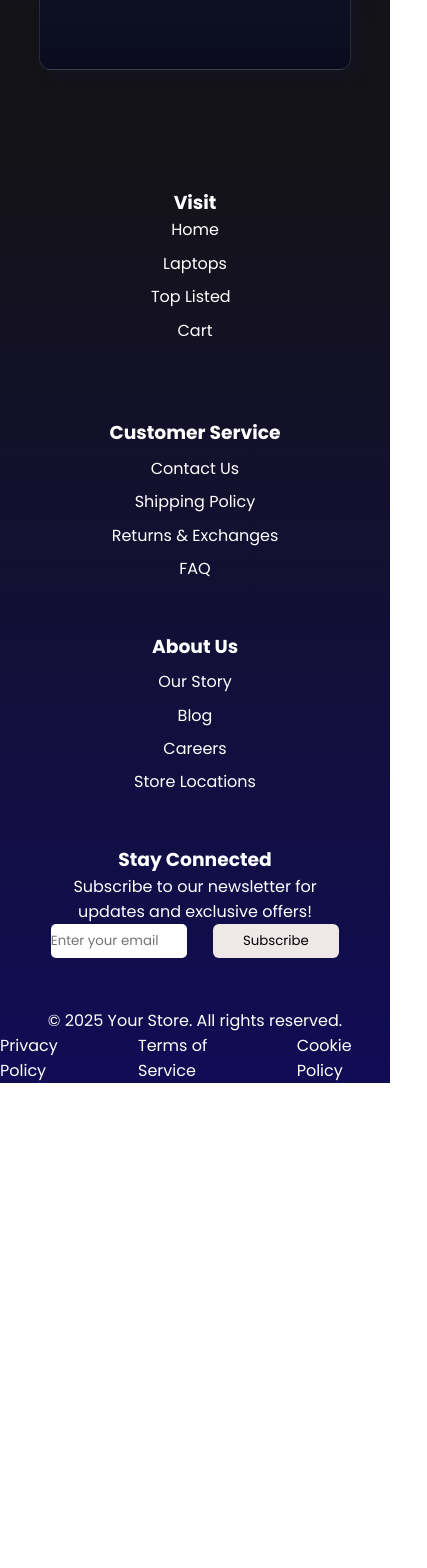
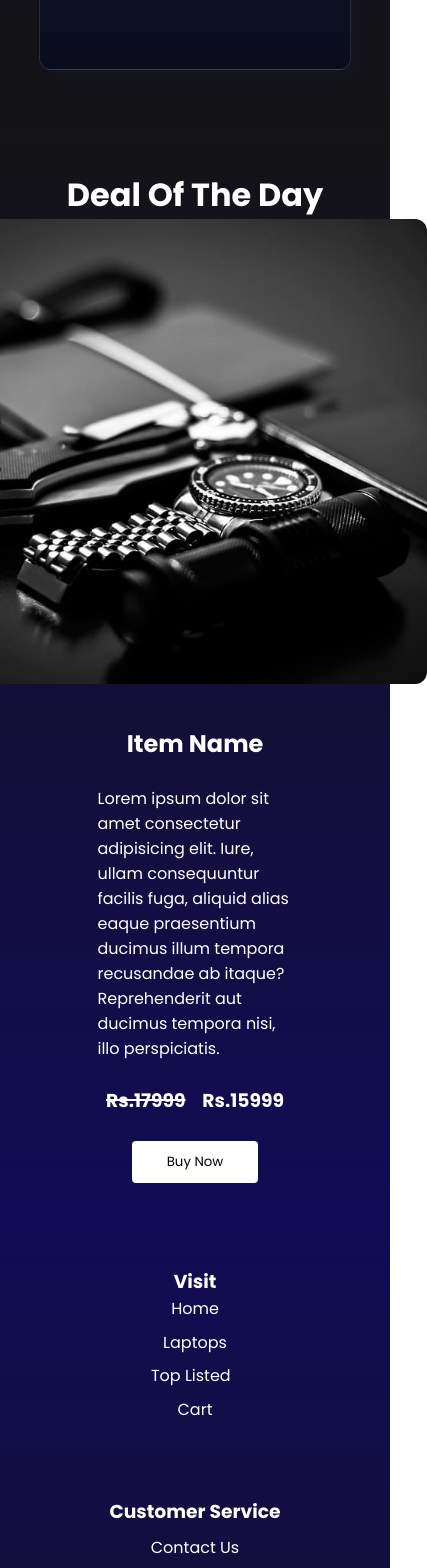
Before and after one commit to yasirakhlaque/React-E-Commerce, a React (Vite) app: page / in a window 390 px wide. Shown: the part 5500-7068 px from the top of the page, 427 px wide, since content can reach past the window. Before the commit the page ends 6583 px from the top, so only its background shows below. Built offline with nearby package versions, Linux system fonts and the light colour scheme; a web font is replaced by a local one.

Commit message:
added deal of the day

```diff
--- /dev/null
+++ b/src/Pages/DealofDay.jsx
@@ -0,0 +1,23 @@
+import '../styles/DealofDay.css'
+import { useContext } from 'react';
+import { ThemeContext } from '../App';
+
+export default function DealofDay(){
+    const { theme } = useContext(ThemeContext);
+    return(
+        <div className={`deal-fo-day ${theme}`}>
+            <h1>Deal Of The Day</h1>
+            <div className="deal-content">
+                <div className="deal-img">
+                    <img src="Images/shop.png" alt="deal" />
+                </div>
+                <div className="deal-data">
+                    <h2>Item Name</h2>
+                    <p>Lorem ipsum dolor sit amet consectetur adipisicing elit. Iure, ullam consequuntur facilis fuga, aliquid alias eaque praesentium ducimus illum tempora recusandae ab itaque? Reprehenderit aut ducimus tempora nisi, illo perspiciatis.</p>
+                    <h3><span>Rs.17999</span>Rs.15999</h3>
+                    <button className="deal-buy">Buy Now</button>
+                </div>
+            </div>
+        </div>
+    )
+}
--- a/src/Pages/Landing.jsx
+++ b/src/Pages/Landing.jsx
@@ -4,6 +4,7 @@ import TopListed from './TopListed';
 import { useContext } from 'react';
 import { ThemeContext } from '../App';
 import Footer from '../Components/Footer';
+import DealofDay from './DealofDay';
 
 export default function Landing() {
     const { theme, toggleTheme } = useContext(ThemeContext);
@@ -17,6 +18,9 @@ export default function Landing() {
             <div id="top-section">
                 <TopListed />
             </div>
+            <div id="deal">
+                <DealofDay/>
+            </div>
             <Footer />
         </>
     );
--- /dev/null
+++ b/src/styles/DealofDay.css
@@ -0,0 +1,70 @@
+.deal-fo-day {
+    display: flex;
+    justify-content: center;
+    align-items: center;
+    flex-direction: column;
+    padding: 4vh;
+    background: linear-gradient(to top, #110c55, #141316);
+    color: white;
+}
+
+.deal-fo-day.light {
+    color: black;
+    background: linear-gradient(to top, #a7a7a7, #f0e8e8);
+}
+
+.deal-content {
+    display: flex;
+    justify-content: center;
+    align-items: center;
+    gap: 5vh;
+}
+
+.deal-img {
+    height: 55vh;
+    width: 55vh;
+}
+
+span {
+    text-decoration: 2px line-through;
+    margin-right: 2vh;
+}
+
+.deal-img img {
+    height: 100%;
+    width: 100%;
+    object-fit: cover;
+    border-radius: 12px;
+}
+
+.deal-data {
+    display: flex;
+    justify-content: center;
+    align-items: center;
+    flex-direction: column;
+    gap: 3vh;
+    width: 50vw;
+}
+
+.deal-buy {
+    background-color: #ffffff;
+    color: rgb(0, 0, 0);
+    border: none;
+    width: 15vh;
+    height: 5vh;
+    border-radius: 4px;
+    border: 1px solid transparent;
+    transition: all .3s ease;
+
+    &:hover {
+        border: 1px solid rgb(255, 255, 255);
+        color: white;
+        background: transparent;
+    }
+}
+
+@media (max-width:768px) {
+    .deal-content {
+        flex-direction: column;
+    }
+}
--- a/src/styles/Footer.css
+++ b/src/styles/Footer.css
@@ -3,14 +3,14 @@
     justify-content: center;
     align-items: center;
     flex-wrap: wrap;
-    background: linear-gradient(to top,  #110c55, #141316);
+    background: linear-gradient(to top,  #141316 , #110c55 );
     color: white;
     min-height: 50vh;
 }
 
 .footer.light{
     color: black;
-    background: linear-gradient(to top,  #a7a7a7, #f0e8e8  );
+    background: linear-gradient(to top,  #f0e8e8, #a7a7a7 );
 }
 
 .footer .footer-content{
```
